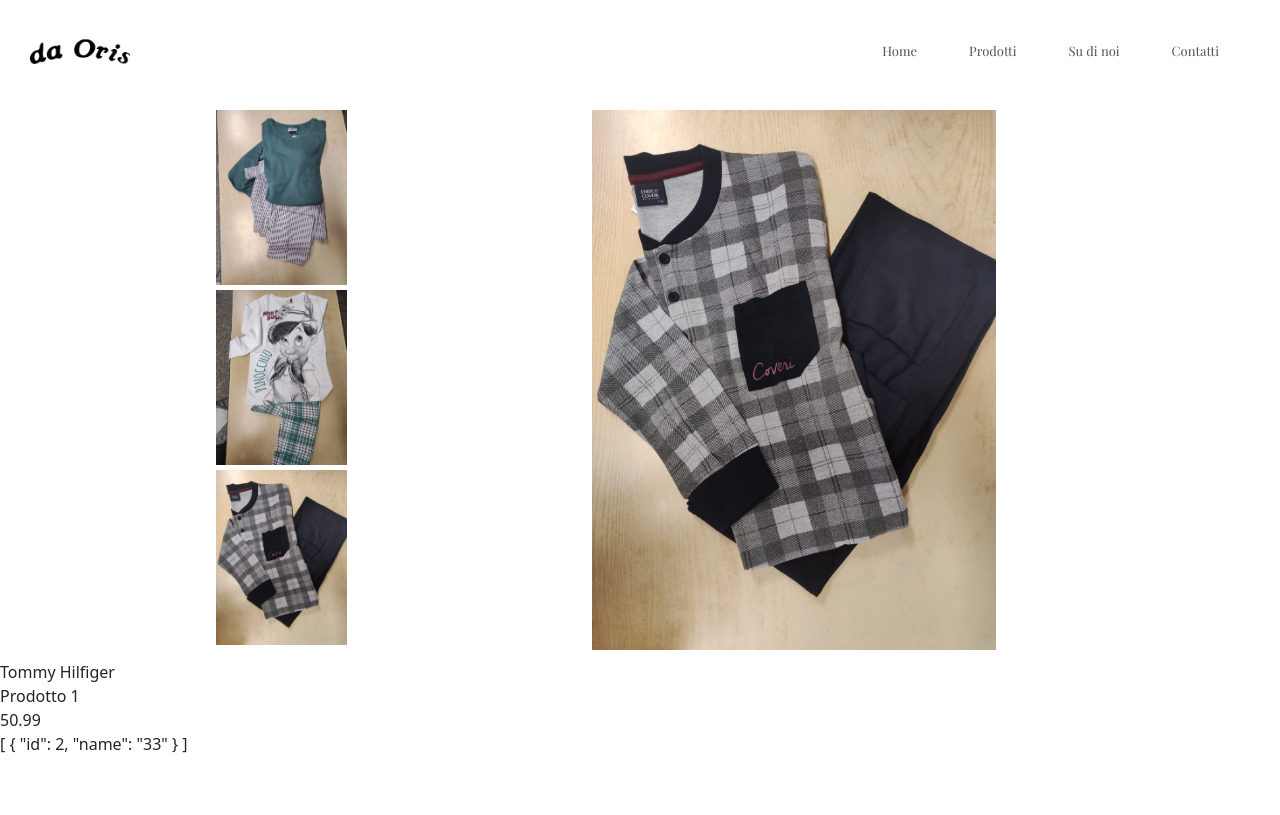
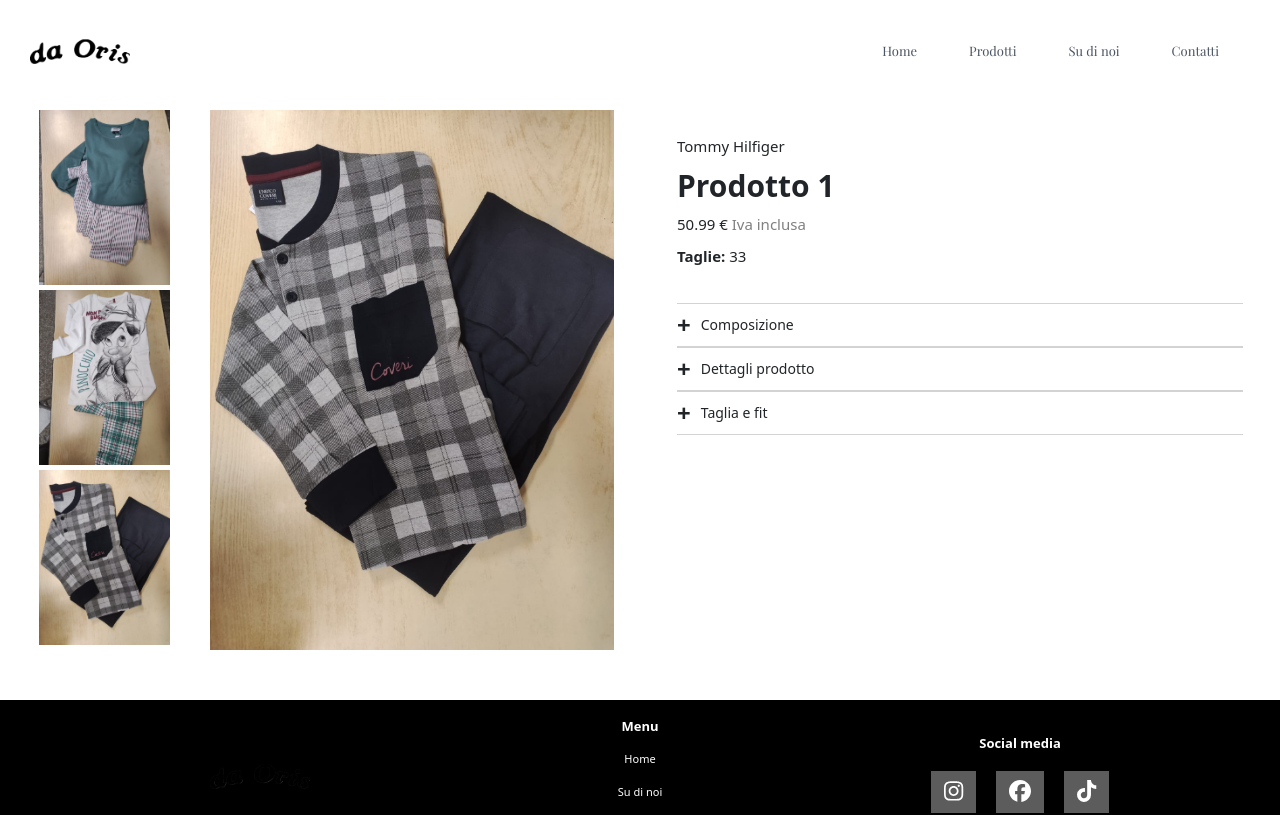
Before and after one commit to Marian-Ovidiu/oris-test, a Vue app: page /product/1 in a window 1280 px wide. Shown: the top 815 px of the page. Built offline with nearby package versions, Linux system fonts and the light colour scheme; a web font is replaced by a local one.

Commit message:
WIP product page

```diff
--- a/src/classes/database.js
+++ b/src/classes/database.js
@@ -287,7 +287,7 @@
                     },
                     {
                         typeFilter: 2,
-                        filters: [3]
+                        filters: [3, 4]
                     },
                     {
                         typeFilter: 3,
--- /dev/null
+++ b/src/components/ProductComponents/SliderProductComponent.vue
@@ -0,0 +1,166 @@
+<template>
+    <div class="header-product">
+        <div class="immagine-ingrandita" :style="'background-image: url(\'' + immagineIngrandita + '\')'"
+            id="immagine-ingrandita">
+        </div>
+        <Swiper :autoplay="{ delay: 2000 }" :loop="true" :loopAdditionalSlides="2" :modules="modules" navigation
+            v-if="product !== null" slidesPerView="3" :direction="swiperDirection" :pagination="{ clickable: true }"
+            :scrollbar="{ draggable: true }" @swiper="onSwiper" @slideChange="onSlideChange" class="swiper-container">
+            <SwiperSlide :slides-per-view="1" navigation :pagination="{ clickable: true }" v-for="img in images"
+                class="swiper" :key="img">
+                <div class="images-container" :style="'background-image: url(' + img.img + ');'"
+                    @click="showImage(img.img)"></div>
+            </SwiperSlide>
+        </Swiper>
+    </div>
+</template>
+
+<script>
+import { Swiper, SwiperSlide } from 'swiper/vue';
+import 'swiper/css'
+import { Navigation, Pagination, Scrollbar, A11y, Autoplay } from 'swiper/modules';
+
+
+export default {
+	name: 'SliderProductComponent',
+    props: [
+        'images'
+    ],
+	setup() {
+		const onSwiper = (swiper) => {
+		};
+		const onSlideChange = () => {
+		};
+		return {
+			onSwiper,
+			onSlideChange,
+			modules: [Navigation, Pagination, Scrollbar, A11y, Autoplay],
+		};
+	},
+	created() {
+		window.addEventListener('resize', this.handleResize);
+	},
+	data() {
+		return {
+			swiperDirection: window.innerWidth > 768 ? 'vertical' : 'horizontal',
+			immagineIngrandita: '../assets/imgs/fototest-1.jpg'
+		};
+	},
+	components: {
+		Swiper,
+		SwiperSlide
+	},
+	methods: {
+		showImage(largeImageUrl) {
+			this.immagineIngrandita = largeImageUrl;
+		},
+		handleResize() {
+			this.shouldLoop = window.innerWidth > 768;
+			this.swiperDirection = this.shouldLoop ? 'vertical' : 'horizontal';
+		}
+	},
+	beforeDestroy() {
+		window.removeEventListener('resize', this.handleResize);
+	},
+}
+</script>
+
+
+<style scoped>
+.header-product {
+	width: 100%;
+	margin: auto;
+	display: flex;
+	flex-direction: row-reverse;
+	justify-content: space-between;
+}
+
+.swiper {
+	display: flex;
+	justify-content: center;
+}
+
+.images-container {
+	height: 175px;
+	width: 80%;
+	background-size: contain;
+	background-repeat: no-repeat;
+	background-position: center;
+}
+
+.swiper-container {
+	margin: 10px auto;
+	width: 30%;
+	height: 540px;
+}
+
+.immagine-ingrandita {
+	margin: auto;
+	height: 540px;
+	width: 70%;
+	background-size: contain;
+	background-repeat: no-repeat;
+	background-position: center;
+}
+@media (max-width: 768px) {
+    .header-product {
+		width: 80%;
+		margin: auto;
+		display: flex;
+		flex-direction: column;
+		justify-content: space-between;
+	}
+
+	.swiper-container {
+		width: 80%;
+		height: 100px;
+	}
+
+	.swiper-wrapper {
+		display: flex;
+
+	}
+
+    .images-container {
+		height: 100px;
+		width: 100%;
+		background-size: contain;
+		background-repeat: no-repeat;
+		background-position: center;
+	}
+}
+
+@media (max-width: 576px) {
+	.header-product {
+		width: 100%;
+		margin: auto;
+		display: flex;
+		flex-direction: column;
+		justify-content: space-between;
+	}
+
+	.swiper-container {
+		width: 80%;
+		height: 100px;
+	}
+
+	.swiper-wrapper {
+		display: flex;
+	}
+
+	.images-container {
+		height: 100px;
+		width: 100%;
+		background-size: contain;
+		background-repeat: no-repeat;
+		background-position: center;
+	}
+
+	.immagine-ingrandita {
+		width: 100%;
+		background-size: cover;
+		background-repeat: no-repeat;
+		background-position: center center;
+	}
+}
+</style>
--- a/src/views/ProductView.vue
+++ b/src/views/ProductView.vue
@@ -2,27 +2,72 @@
 	<div class="product">
 		<MainMenu></MainMenu>
 
-		<div class="header-product">
-			<div class="immagine-ingrandita" :style="'background-image: url(\'' + immagineIngrandita + '\')'"
-				id="immagine-ingrandita">
-
+		<div class="container-fluid">
+			<div class="row">
+				<div class="col-12 col-sm-12 col-md-6 col-lg-6 col-xxl-6">
+					<SliderProductComponent v-if="product" :images="product.images"></SliderProductComponent>
 				</div>
-			<Swiper :autoplay="{ delay: 2000 }" :loop="true" :loopAdditionalSlides="2" :modules="modules" navigation
-				v-if="product !== null" slidesPerView="3" :direction="swiperDirection" :pagination="{ clickable: true }"
-				:scrollbar="{ draggable: true }" @swiper="onSwiper" @slideChange="onSlideChange" class="swiper-container">
-				<SwiperSlide :slides-per-view="1" navigation :pagination="{ clickable: true }" v-for="img in product.images"
-					class="swiper" :key="img">
-					<div class="images-container" :style="'background-image: url(' + img.img + ');'"
-						@click="showImage(img.img)"></div>
-				</SwiperSlide>
-			</Swiper>
-		</div>
+				<div class="col-12 col-sm-12 col-md-6 col-lg-6 col-xxl-6">
 					<div class="product-content-container">
 						<div class="brand">{{ getBrand }}</div>
 						<div class="title" v-if="product !== null">{{ product.name }}</div>
-			<div class="price" v-if="product !== null">{{ product.price }}</div>
-			<div class="taglie">{{ getTaglie }}</div>
-			<!-- <div class="title">{{ product.name }}</div>	 -->
+						<div class="price" v-if="product !== null">{{ product.price }} € <span class="text-gray">Iva
+								inclusa</span></div>
+						<div class="taglie">
+							<strong>Taglie: </strong>
+							<span v-for="(taglia, index) in getTaglie" :key="index">{{ index === 0 ? taglia.name : '-' +
+								taglia.name }} </span>
+						</div>
+						<div class="accordionn">
+							<div class="accordionn-item">
+								<input type="radio" name="accordionn" id="primo">
+								<label for="primo">Composizione</label>
+								<div class="content">
+									<div class="inner-content">
+										<strong>Composizione: </strong> 100% cotone
+									</div>
+									<div class="inner-content">
+										<strong>Fodera: </strong> 100% poliestere
+									</div>
+									<div class="inner-content">
+										<strong>Avvertenze: </strong> Lavaggio delicati
+									</div>
+								</div>
+							</div>
+							<div class="accordionn-item">
+								<input type="radio" name="accordionn" id="secondo">
+								<label for="secondo">Dettagli prodotto</label>
+								<div class="content">
+									<div class="inner-content">
+										<strong>Colletto: </strong> Foderato
+									</div>
+									<div class="inner-content">
+										<strong>Chiusura: </strong> Cerniera
+									</div>
+									<div class="inner-content">
+										<strong>Fantasia: </strong> Monocromo
+									</div>
+								</div>
+							</div>
+							<div class="accordionn-item">
+								<input type="radio" name="accordionn" id="terzo">
+								<label for="terzo">Taglia e fit</label>
+								<div class="content">
+									<div class="inner-content">
+										<strong>Vestibilità: </strong> Regolare
+									</div>
+									<div class="inner-content">
+										<strong>Linea: </strong> Dritta
+									</div>
+									<div class="inner-content">
+										<strong>Fantasia: </strong> Monocromo
+									</div>
+								</div>
+							</div>
+						</div>
+					</div>
+				</div>
+			</div>
 		</div>
 
 		<Footer></Footer>
@@ -32,35 +77,22 @@
 <script>
 import MainMenu from '@/components/MainMenu.vue';
 import Footer from '@/components/Footer.vue';
-import { Swiper, SwiperSlide } from 'swiper/vue';
-import 'swiper/css'
-import { Navigation, Pagination, Scrollbar, A11y, Autoplay } from 'swiper/modules';
+import SliderProductComponent from '@/components/ProductComponents/SliderProductComponent.vue';
+
 import { database } from '@/classes/database.js';
 
 export default {
 	name: 'ProductView',
-	setup() {
-		const onSwiper = (swiper) => {
-		};
-		const onSlideChange = () => {
-		};
-		return {
-			onSwiper,
-			onSlideChange,
-			modules: [Navigation, Pagination, Scrollbar, A11y, Autoplay],
-		};
-	},
-	created() {
-		window.addEventListener('resize', this.handleResize);
-	},
 	data() {
 		return {
-			swiperDirection: window.innerWidth > 768 ? 'vertical' : 'horizontal',
-			immagineIngrandita: '../assets/imgs/fototest-1.jpg',
-			product: null
+			product: null,
+			isDropdownOpen: false,
 		};
 	},
 	computed: {
+		dropdownTitle() {
+			return this.isDropdownOpen ? 'Nascondi Dropdown' : 'Mostra Dropdown';
+		},
 		getBrand() {
 			if (this.product) {
 				let filterBrand = this.product.filters.find((f) => f.typeFilter === 1);
@@ -92,7 +124,6 @@
 								}
 							}
 						}
-						console.log(taglieToExport);
 						return taglieToExport;
 					}
 				}
@@ -103,132 +134,96 @@
 	components: {
 		MainMenu,
 		Footer,
-		Swiper,
-		SwiperSlide
+		SliderProductComponent
 	},
 	mounted() {
 		const db = new database();
 		this.$data.product = db.getProducts().find((f) => f.productId == this.$route.params.id_product);
 	},
 	methods: {
-		showImage(largeImageUrl) {
-			this.immagineIngrandita = largeImageUrl;
+		toggleDropdown() {
+			this.isDropdownOpen = !this.isDropdownOpen;
 		},
-		handleResize() {
-			this.shouldLoop = window.innerWidth > 768;
-			this.swiperDirection = this.shouldLoop ? 'vertical' : 'horizontal';
 	}
-	},
-	beforeDestroy() {
-		window.removeEventListener('resize', this.handleResize);
-	},
 }
 </script>
 
 <style scoped>
 /* @import url('https://fonts.googleapis.com/css2?family=Playfair+Display&display=swap'); */
-
-.header-product {
-	width: 80%;
-	margin: auto;
-	display: flex;
-	flex-direction: row-reverse;
-	justify-content: space-between;
-}
-
-.swiper {
-	display: flex;
-	justify-content: center;
-}
-
-.images-container {
-	height: 175px;
-	width: 80%;
-	background-size: contain;
-	background-repeat: no-repeat;
-	background-position: center;
-}
-
-.swiper-container {
-	margin: 10px auto;
-	width: 30%;
-	height: 540px;
-}
-
-.immagine-ingrandita {
-	margin: auto;
-	height: 540px;
-	width: 70%;
-	background-size: contain;
-	background-repeat: no-repeat;
-	background-position: center;
-}
-
 .product-content-container {
 	width: 100%;
 	height: 600px;
+	padding: 35px 25px;
 }
 
-@media (max-width: 768px) {
-	.header-product {
-		width: 80%;
-		margin: auto;
-		display: flex;
-		flex-direction: column;
-		justify-content: space-between;
+.text-gray {
+	color: gray;
 }
 
-	.swiper-container {
-		width: 80%;
-		height: 100px;
+.brand,
+.price,
+.taglie {
+	font-size: 15px;
 }
 
-	.swiper-wrapper {
+.taglie {
+	padding: 10px 0;
+}
+
+.title {
+	font-weight: bold;
+	font-size: 30px;
+	padding: 5px 0;
+}
+
+.accordionn {
+	margin: 25px auto;
+	width: 100%;
+}
+.accordionn .accordionn-item {
+	width: 100%;
+	padding: 3px 0;
+	border-bottom: 1px solid lightgray;
+	border-top: 1px solid lightgray;
+}
+
+.accordionn .accordionn-item label{
 	display: flex;
+	align-items: center;
+	font-size: 14px;
+	cursor: pointer;
+}
+
+label::before {
+	content: '+';
+	margin-right: 10px;
+	font-size: 24px;
+	font-weight: 600;
+}
+
+input[type="radio"]{
+	display: none;
+}
+
+.accordionn .content{
+	max-height: 0px;
+	overflow: hidden;
+	transition: max-height 0.5s, padding 0.5s;
 
 }
 
-	.images-container {
-		height: 100px;
-		width: 100%;
-		background-size: contain;
-		background-repeat: no-repeat;
-		background-position: center;
-	}
+.accordionn input[type="radio"]:checked + label + .content{
+	max-height: 150px;
+	padding: 10px 10px 20px;
 }
 
-@media (max-width: 576px) {
-	.header-product {
+.inner-content {
 	width: 100%;
-		margin: auto;
-		display: flex;
-		flex-direction: column;
-		justify-content: space-between;
+	margin: 3px 0;
+	font-size: 13px;
 }
 
-	.swiper-container {
-		width: 80%;
-		height: 100px;
-	}
-
-	.swiper-wrapper {
-		display: flex;
+.inner-content  {
 
 }
-
-	.images-container {
-		height: 100px;
-		width: 100%;
-		background-size: contain;
-		background-repeat: no-repeat;
-		background-position: center;
-	}
-
-	.immagine-ingrandita {
-		width: 100%;
-		background-size: cover;
-		background-repeat: no-repeat;
-		background-position: center center;
-	}
-}
 </style>
```
Lines whose indentation alone changed are shown as unchanged.
